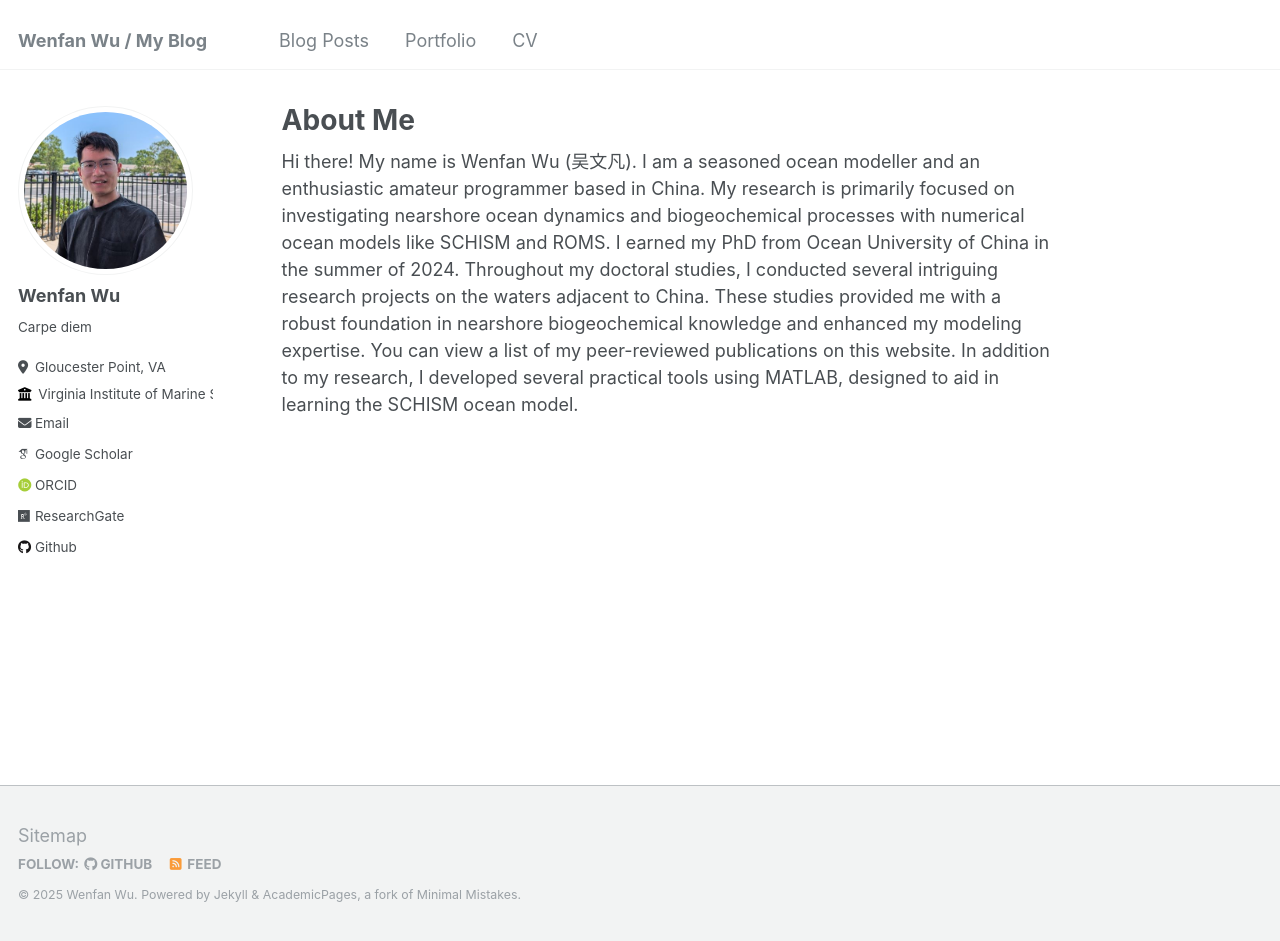
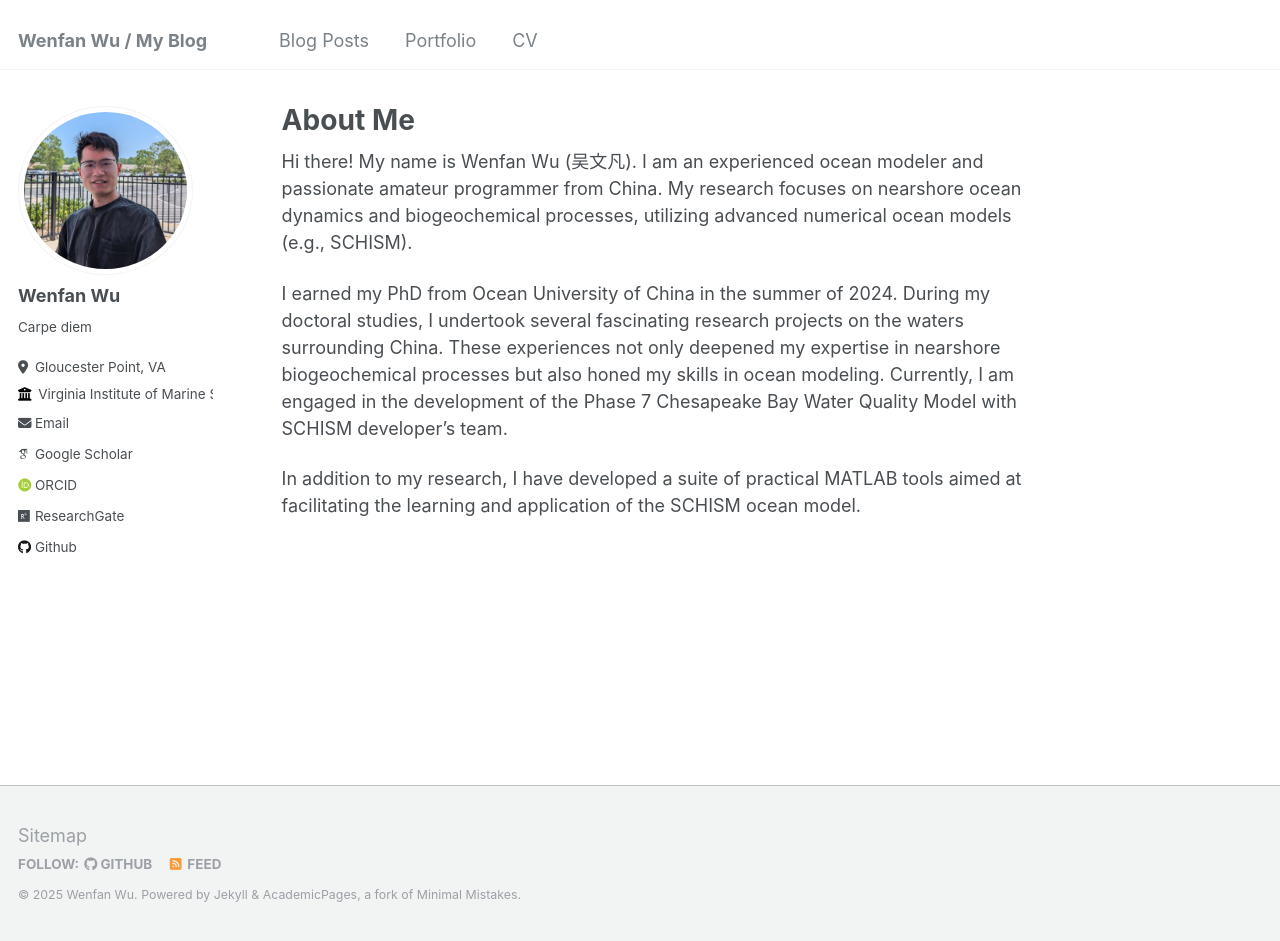
Before and after one commit to wenfanwu/wenfanwu.github.io, a Jekyll site: the page built from _pages/about.md, in a window 1280 px wide and 941 px high. Built offline with Jekyll 4.4.1, drawn with Linux system fonts in a browser that asks for light colours; some web fonts are replaced.

Commit message:
Update about.md

```diff
--- a/_pages/about.md
+++ b/_pages/about.md
@@ -7,4 +7,8 @@ redirect_from:
   - /about.html
 ---
 
-Hi there! My name is Wenfan Wu (吴文凡). I am a seasoned ocean modeller and an enthusiastic amateur programmer based in China. My research is primarily focused on investigating nearshore ocean dynamics and biogeochemical processes with numerical ocean models like SCHISM and ROMS. I earned my PhD from Ocean University of China in the summer of 2024. Throughout my doctoral studies, I conducted several intriguing research projects on the waters adjacent to China. These studies provided me with a robust foundation in nearshore biogeochemical knowledge and enhanced my modeling expertise. You can view a list of my peer-reviewed publications on this website. In addition to my research, I developed several practical tools using MATLAB, designed to aid in learning the SCHISM ocean model.
+Hi there! My name is Wenfan Wu (吴文凡). I am an experienced ocean modeler and passionate amateur programmer from China. My research focuses on nearshore ocean dynamics and biogeochemical processes, utilizing advanced numerical ocean models (e.g., SCHISM).
+
+I earned my PhD from Ocean University of China in the summer of 2024. During my doctoral studies, I undertook several fascinating research projects on the waters surrounding China. These experiences not only deepened my expertise in nearshore biogeochemical processes but also honed my skills in ocean modeling. Currently, I am engaged in the development of the Phase 7 Chesapeake Bay Water Quality Model with SCHISM developer's team.
+
+In addition to my research, I have developed a suite of practical MATLAB tools aimed at facilitating the learning and application of the SCHISM ocean model.
```
